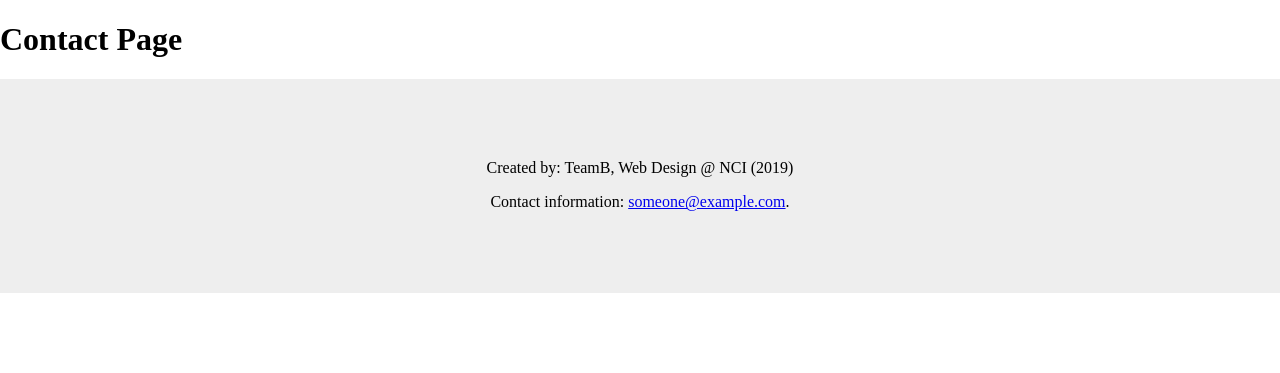
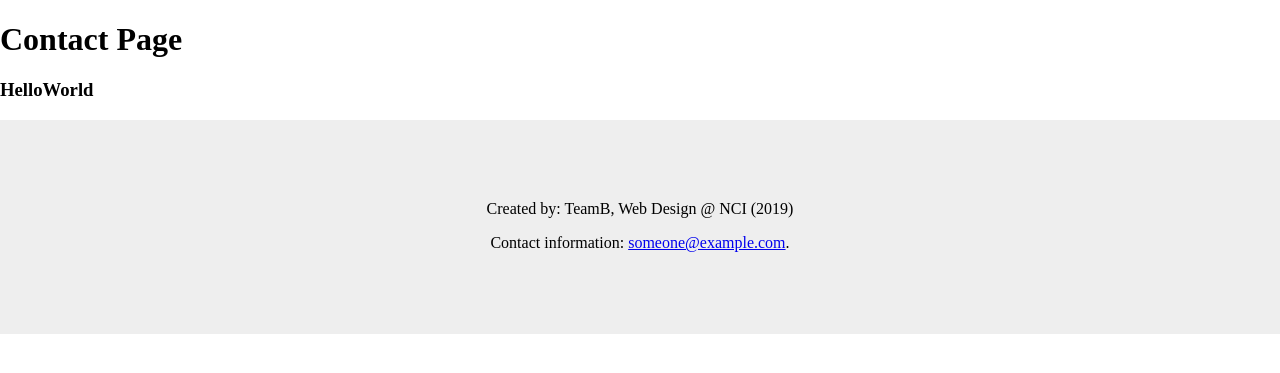
Before and after one commit to redbairn/ggsphillycheese, a PHP site: page /contact.php in a window 1280 px wide. Shown: the part 246-619 px from the top of the page. Run offline with PHP 8.4, Linux system fonts and the light colour scheme.

Commit message:
Contacts Page

```diff
--- a/contact.php
+++ b/contact.php
@@ -11,6 +11,7 @@ $home = 'active';
 include ('includes/header.php');
  ?>
 <h1>Contact Page</h1>
+<h3>HelloWorld</h3>
 
 
 <?php include ('includes/footer.php'); ?>
```
